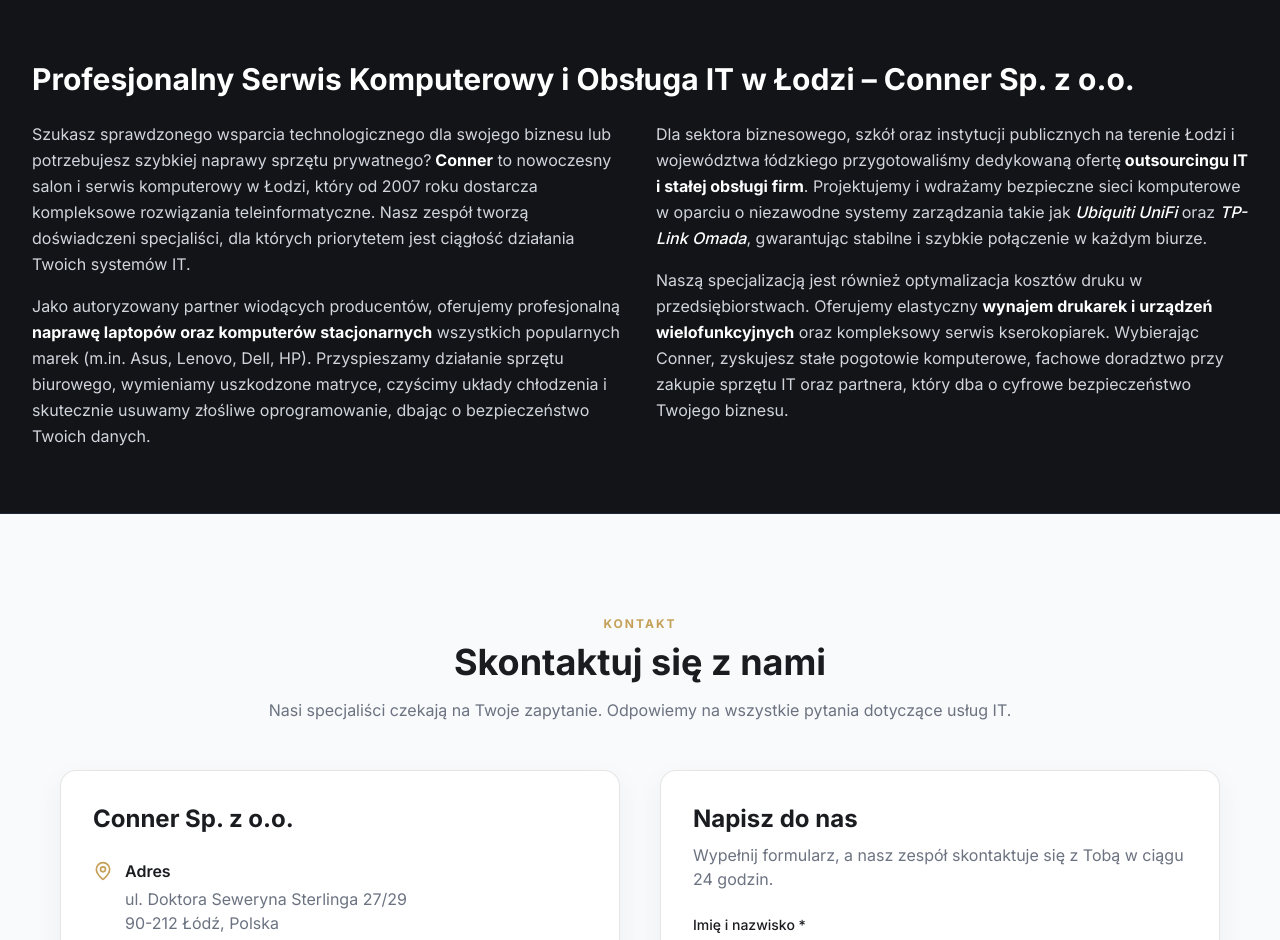
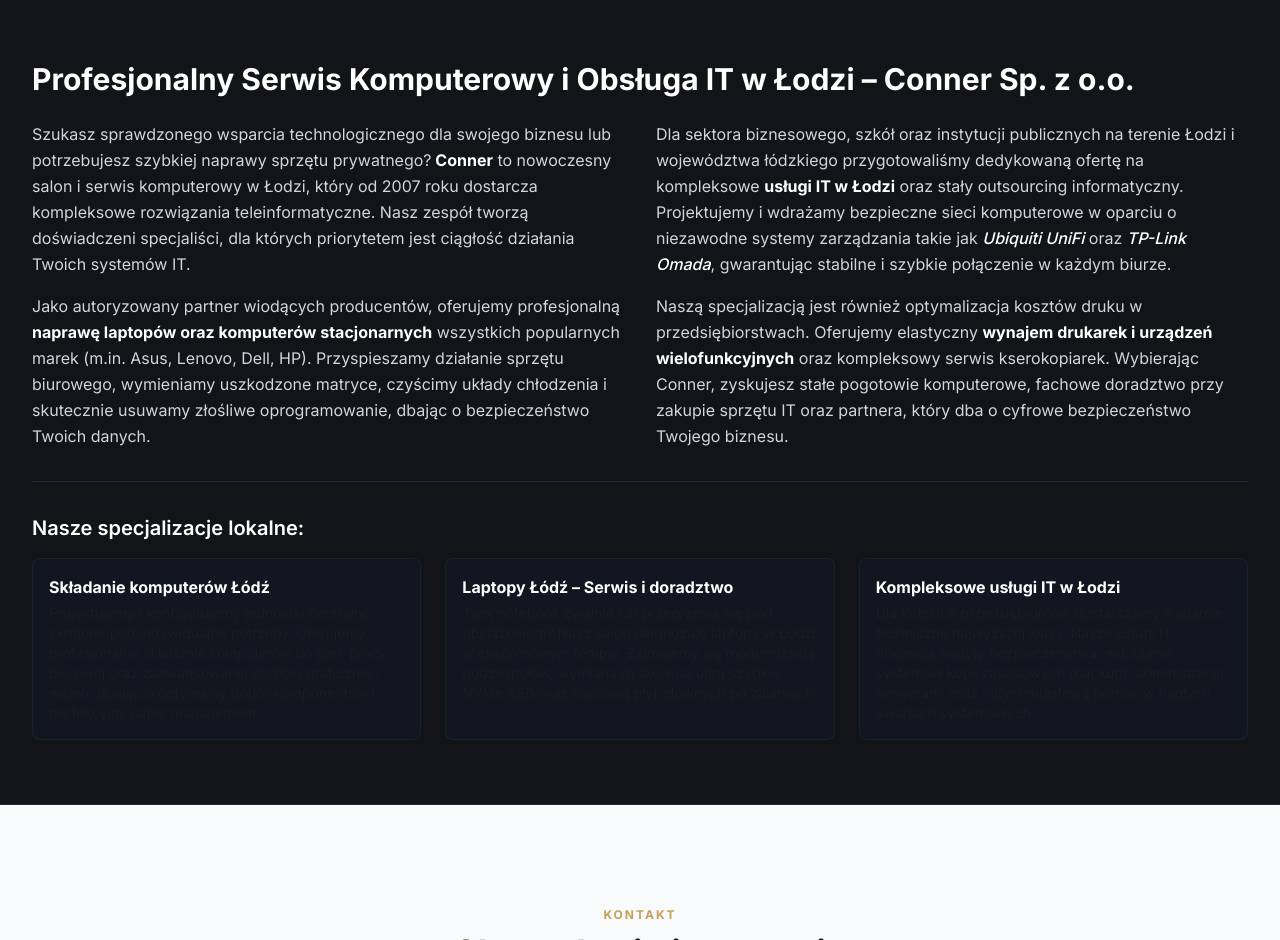
Before and after one commit to antekku9/Conner, a React (Vite) app: page / in a window 1280 px wide. Shown: the part 7140-8080 px from the top of the page. Built offline with nearby package versions, Linux system fonts and the light colour scheme.

Commit message:
Enhance SeoText component with new local specialties section
Added a new section for local specialties and updated existing content.

```diff
--- a/src/app/components/conner/SeoText.tsx
+++ b/src/app/components/conner/SeoText.tsx
@@ -12,7 +12,7 @@ export function SeoText() {
             Profesjonalny Serwis Komputerowy i Obsługa IT w Łodzi – Conner Sp. z o.o.
           </h2>
 
-          <div className="grid grid-cols-1 md:grid-cols-2 gap-8 text-gray-300 text-base leading-relaxed">
+          <div className="grid grid-cols-1 md:grid-cols-2 gap-8 text-gray-300 text-base leading-relaxed mb-8">
             <div>
               <p className="mb-4">
                 Szukasz sprawdzonego wsparcia technologicznego dla swojego biznesu lub potrzebujesz szybkiej naprawy sprzętu prywatnego?
@@ -29,7 +29,7 @@ export function SeoText() {
             <div>
               <p className="mb-4">
                 Dla sektora biznesowego, szkół oraz instytucji publicznych na terenie Łodzi i województwa łódzkiego przygotowaliśmy dedykowaną ofertę
-                <strong className="text-white"> outsourcingu IT i stałej obsługi firm</strong>. Projektujemy i wdrażamy bezpieczne sieci komputerowe w oparciu o niezawodne systemy
+                na kompleksowe <strong className="text-white">usługi IT w Łodzi</strong> oraz stały outsourcing informatyczny. Projektujemy i wdrażamy bezpieczne sieci komputerowe w oparciu o niezawodne systemy
                 zarządzania takie jak <em className="text-white font-medium">Ubiquiti UniFi</em> oraz <em className="text-white font-medium">TP-Link Omada</em>, gwarantując stabilne i szybkie połączenie w każdym biurze.
               </p>
               <p>
@@ -39,6 +39,26 @@ export function SeoText() {
               </p>
             </div>
           </div>
+
+          {/* Nowa sekcja dedykowana pod brakujące frazy kluczowe */}
+          <div className="border-t border-gray-800 pt-8">
+            <h3 className="text-xl font-semibold text-white mb-4">Nasze specjalizacje lokalne:</h3>
+            <ul className="grid grid-cols-1 md:grid-cols-3 gap-6 text-gray-450 text-sm">
+              <li className="bg-gray-900/50 p-4 rounded-lg border border-gray-800/60">
+                <strong className="text-white block text-base mb-1">Składanie komputerów Łódź</strong>
+                Projektujemy i konfigurujemy jednostki centralne skrojone pod indywidualne potrzeby. Oferujemy profesjonalne składanie komputerów do gier, pracy biurowej oraz zaawansowanej obróbki graficznej i wideo, dbając o optymalny dobór komponentów i perfekcyjny cable management.
+              </li>
+              <li className="bg-gray-900/50 p-4 rounded-lg border border-gray-800/60">
+                <strong className="text-white block text-base mb-1">Laptopy Łódź – Serwis i doradztwo</strong>
+                Twój notebook zwalnia lub przegrzewa się pod obciążeniem? Nasz salon diagnozuje laptopy w Łodzi w ekspresowym tempie. Zajmujemy się modernizacją podzespołów, wymianą dysków na ultra szybkie NVMe SSD oraz naprawą płyt głównych po zalaniach.
+              </li>
+              <li className="bg-gray-900/50 p-4 rounded-lg border border-gray-800/60">
+                <strong className="text-white block text-base mb-1">Kompleksowe usługi IT w Łodzi</strong>
+                Dla łódzkich przedsiębiorców dostarczamy wsparcie techniczne najwyższej klasy. Nasze usługi IT obejmują audyty bezpieczeństwa, wdrażanie systemów kopii zapasowych (backup), administrację serwerami oraz natychmiastową pomoc w nagłych awariach systemowych.
+              </li>
+            </ul>
+          </div>
+
         </div>
       </div>
     </section>
```
